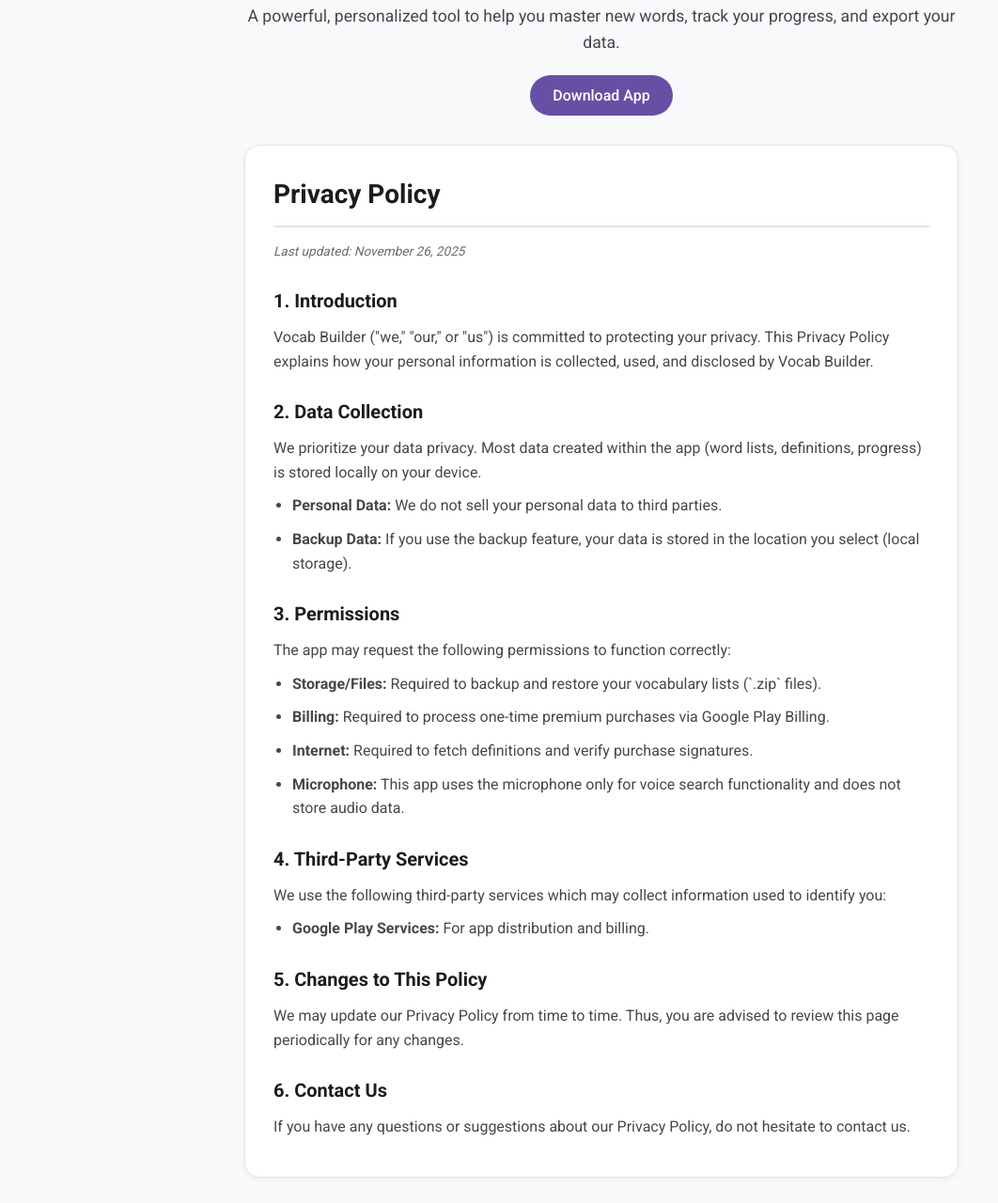
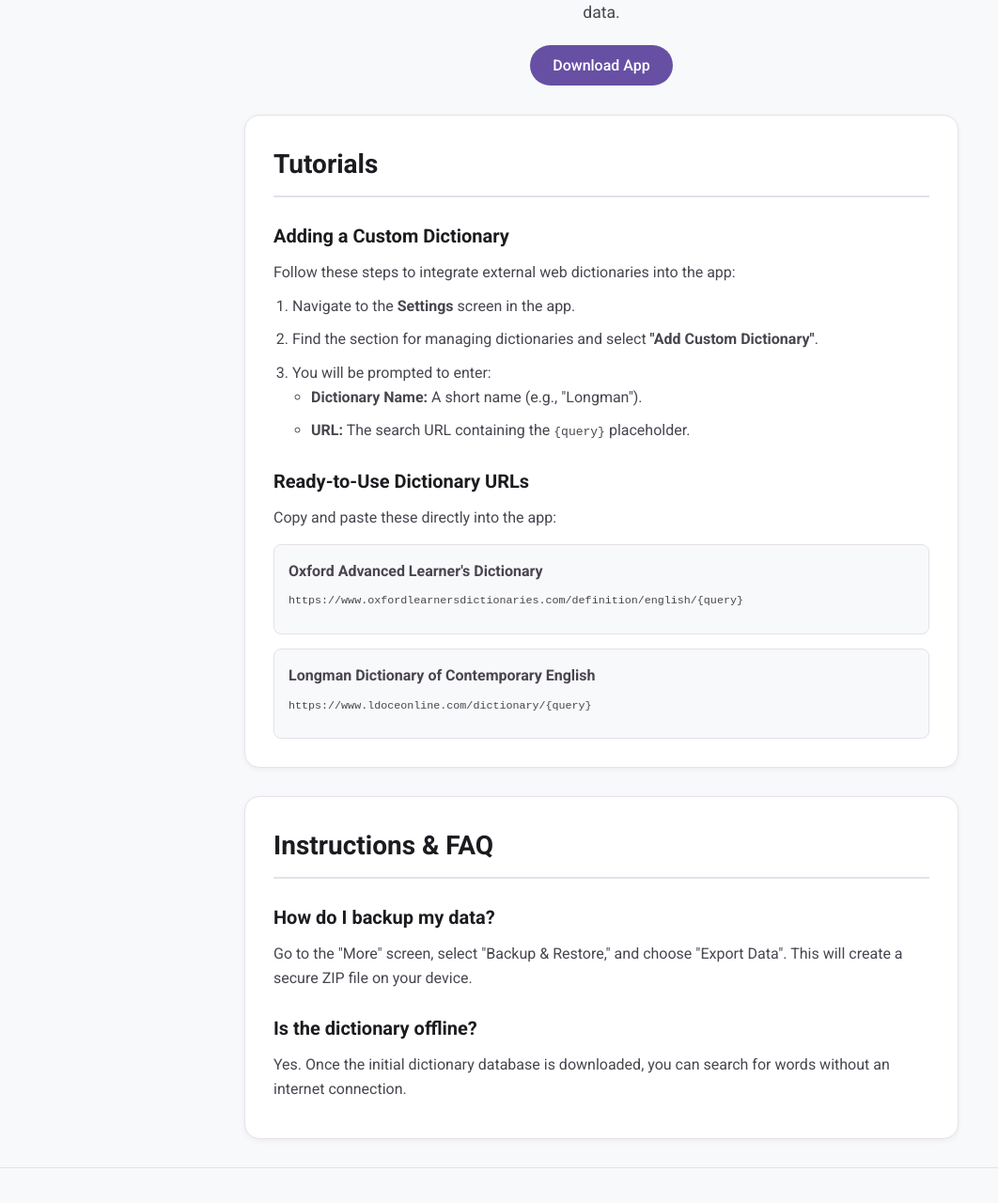
Before and after one commit to SamuelAdmand/VB-Website, a plain HTML site: page index.html in a window 1280 px wide. Shown: the part 214-1494 px from the top of the page at 94% size, without its empty margins (0-1062 px from the left). Drawn offline with Linux system fonts and the light colour scheme; a script that the page names is missing.

Commit message:
Add privacy policy page and update navigation links

```diff
--- a/index.html
+++ b/index.html
@@ -14,16 +14,12 @@
 <body>
 
     <!-- Navigation -->
-    <nav>
-        <div class="container nav-content">
-            <div class="logo">Vocab Builder</div>
-            <ul class="nav-links">
-                <li><a href="#about">About</a></li>
-                <li><a href="#privacy-policy">Privacy Policy</a></li>
-                <li><a href="#contact">Contact</a></li>
-            </ul>
-        </div>
-    </nav>
+    <ul class="nav-links">
+    <li><a href="#about">About</a></li>
+    <li><a href="#tutorials">Tutorials</a></li>
+    <li><a href="privacy.html">Privacy Policy</a></li>
+    <li><a href="#contact">Contact</a></li>
+</ul>
 
     <!-- Header / Hero Section -->
     <header id="about">
@@ -37,42 +33,40 @@
 
     <main class="container">
 
-        <!-- Privacy Policy Section (CRITICAL FOR PLAY STORE) -->
-        <section id="privacy-policy" class="card">
-            <h2>Privacy Policy</h2>
-            <p class="last-updated">Last updated: November 26, 2025</p>
+        <!-- Tutorials Section -->
+<section id="tutorials" class="card">
+    <h2>Tutorials</h2>
 
-            <h3>1. Introduction</h3>
-            <p>Vocab Builder ("we," "our," or "us") is committed to protecting your privacy. This Privacy Policy explains how your personal information is collected, used, and disclosed by Vocab Builder.</p>
+    <h3>Adding a Custom Dictionary</h3>
+    <p>Follow these steps to integrate external web dictionaries into the app:</p>
+    <ol style="margin-left: 20px; margin-bottom: 20px; color: var(--text-secondary);">
+        <li>Navigate to the <strong>Settings</strong> screen in the app.</li>
+        <li>Find the section for managing dictionaries and select <strong>"Add Custom Dictionary"</strong>.</li>
+        <li>You will be prompted to enter:
+            <ul>
+                <li><strong>Dictionary Name:</strong> A short name (e.g., "Longman").</li>
+                <li><strong>URL:</strong> The search URL containing the <code>{query}</code> placeholder.</li>
+            </ul>
+        </li>
+    </ol>
 
-            <h3>2. Data Collection</h3>
-            <p>We prioritize your data privacy. Most data created within the app (word lists, definitions, progress) is stored locally on your device.</p>
-            <ul>
-                <li><strong>Personal Data:</strong> We do not sell your personal data to third parties.</li>
-                <li><strong>Backup Data:</strong> If you use the backup feature, your data is stored in the location you select (local storage).</li>
-            </ul>
+    <h3>Ready-to-Use Dictionary URLs</h3>
+    <p>Copy and paste these directly into the app:</p>
 
-            <h3>3. Permissions</h3>
-            <p>The app may request the following permissions to function correctly:</p>
-            <ul>
-                <li><strong>Storage/Files:</strong> Required to backup and restore your vocabulary lists (`.zip` files).</li>
-                <li><strong>Billing:</strong> Required to process one-time premium purchases via Google Play Billing.</li>
-                <li><strong>Internet:</strong> Required to fetch definitions and verify purchase signatures.</li>
-                <li><strong>Microphone:</strong> This app uses the microphone only for voice search functionality and does not store audio data.</li>
-            </ul>
+    <div style="background-color: var(--bg-color); padding: 15px; border-radius: 8px; margin-top: 15px; border: 1px solid var(--border-color);">
+        <p><strong>Oxford Advanced Learner's Dictionary</strong></p>
+        <p style="font-family: monospace; font-size: 0.9em; word-break: break-all; margin-top: 5px;">
+            https://www.oxfordlearnersdictionaries.com/definition/english/{query}
+        </p>
+    </div>
 
-            <h3>4. Third-Party Services</h3>
-            <p>We use the following third-party services which may collect information used to identify you:</p>
-            <ul>
-                <li><strong>Google Play Services:</strong> For app distribution and billing.</li>
-            </ul>
-
-            <h3>5. Changes to This Policy</h3>
-            <p>We may update our Privacy Policy from time to time. Thus, you are advised to review this page periodically for any changes.</p>
-
-            <h3>6. Contact Us</h3>
-            <p>If you have any questions or suggestions about our Privacy Policy, do not hesitate to contact us.</p>
-        </section>
+    <div style="background-color: var(--bg-color); padding: 15px; border-radius: 8px; margin-top: 15px; border: 1px solid var(--border-color);">
+        <p><strong>Longman Dictionary of Contemporary English</strong></p>
+        <p style="font-family: monospace; font-size: 0.9em; word-break: break-all; margin-top: 5px;">
+            https://www.ldoceonline.com/dictionary/{query}
+        </p>
+    </div>
+</section>
 
         <!-- Instructions / Help Section -->
         <section id="instructions" class="card">
```
Also changed, not shown: privacy.html (added, +74 -0 lines).
